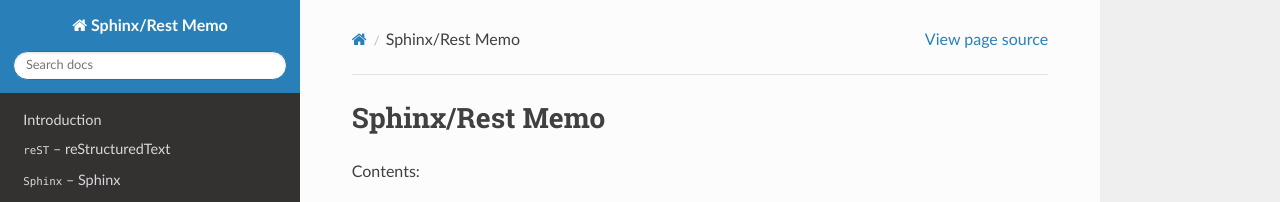
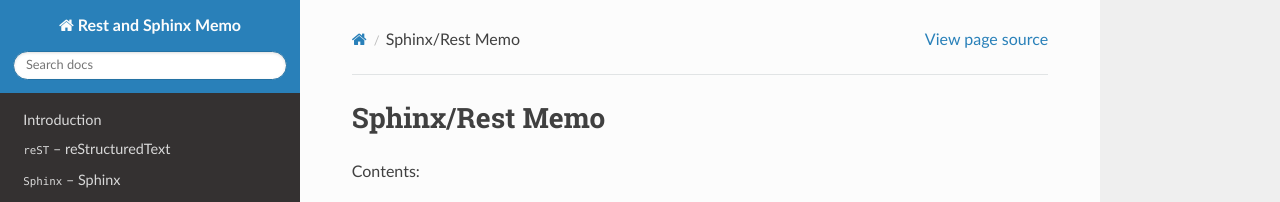
Before and after one commit to marczz/rest-sphinx-memo, a Sphinx documentation site: the page built from source/index.rst, in a window 1280 px wide. Shown: the top 202 px of the page. Built offline with Sphinx 7.4.7 and the Read the Docs theme 2.0.0, drawn with Linux system fonts in a browser that asks for light colours; formulas are drawn with MathJax 3; the version number could not be read and is left out; some of the changed lines change nothing that is shown.

Commit message:
source/conf.py: fised title to "Rest and Sphinx Memo"
previously changing from SphinX/Rest to Rest/Sphinx.

```diff
--- a/source/conf.py
+++ b/source/conf.py
@@ -1,7 +1,7 @@
 #!/usr/bin/env python3
 # -*- coding: utf-8 -*-
 #
-# Sphinx/Rest Memo documentation build configuration file
+# Rest and Sphinx Memo documentation build configuration file
 #
 # This file is execfile()d with the current directory set to its
 # containing dir.
@@ -89,7 +89,7 @@
 master_doc = 'index'
 
 # General information about the project.
-project = 'Sphinx/Rest Memo'
+project = 'Rest and Sphinx Memo'
 author = 'Marc Zonzon'
 copyright = '2011-2017, ' + author
 
@@ -126,7 +126,7 @@
 # List of patterns, relative to source directory, that match files and
 # directories to ignore when looking for source files.
 # This patterns also effect to html_static_path and html_extra_path
-exclude_patterns = []
+exclude_patterns = ['include/**']
 
 # The reST default role (used for this markup: `text`) to use for all
 # documents.
@@ -294,7 +294,7 @@
 # html_search_scorer = 'scorer.js'
 
 # Output file base name for HTML help builder.
-htmlhelp_basename = 'SphinxRestMemodoc'
+htmlhelp_basename = 'RestSphinxMemodoc'
 
 # -- Options for LaTeX output ---------------------------------------------
 
@@ -318,7 +318,7 @@
 # (source start file, target name, title,
 #  author, documentclass [howto, manual, or own class]).
 latex_documents = [
-    (master_doc, 'SphinxRestMemo.tex', 'Sphinx/Rest Memo',
+    (master_doc, 'RestSphinxMemo.tex', project,
     author, 'manual'),
 ]
 
@@ -360,7 +360,7 @@
 # One entry per manual page. List of tuples
 # (source start file, name, description, authors, manual section).
 man_pages = [
-    (master_doc, 'sphinxrestmemo', 'Sphinx ReST Memo',
+    (master_doc, 'rest-sphinx-memo', 'ReST Sphinx Memo',
      [author], 1)
 ]
 
@@ -375,8 +375,8 @@
 # (source start file, target name, title, author,
 #  dir menu entry, description, category)
 texinfo_documents = [
-  (master_doc, 'SphinRestMemo', 'Sphinx/reST Memo',
-   author, 'SphinRestMemo', 'Sphinx/reST Memo.',
+  (master_doc, 'RestSphinxMemo', project,
+   author, 'RestSphinxMemo', project,
    'Miscellaneous'),
 ]
 
```
